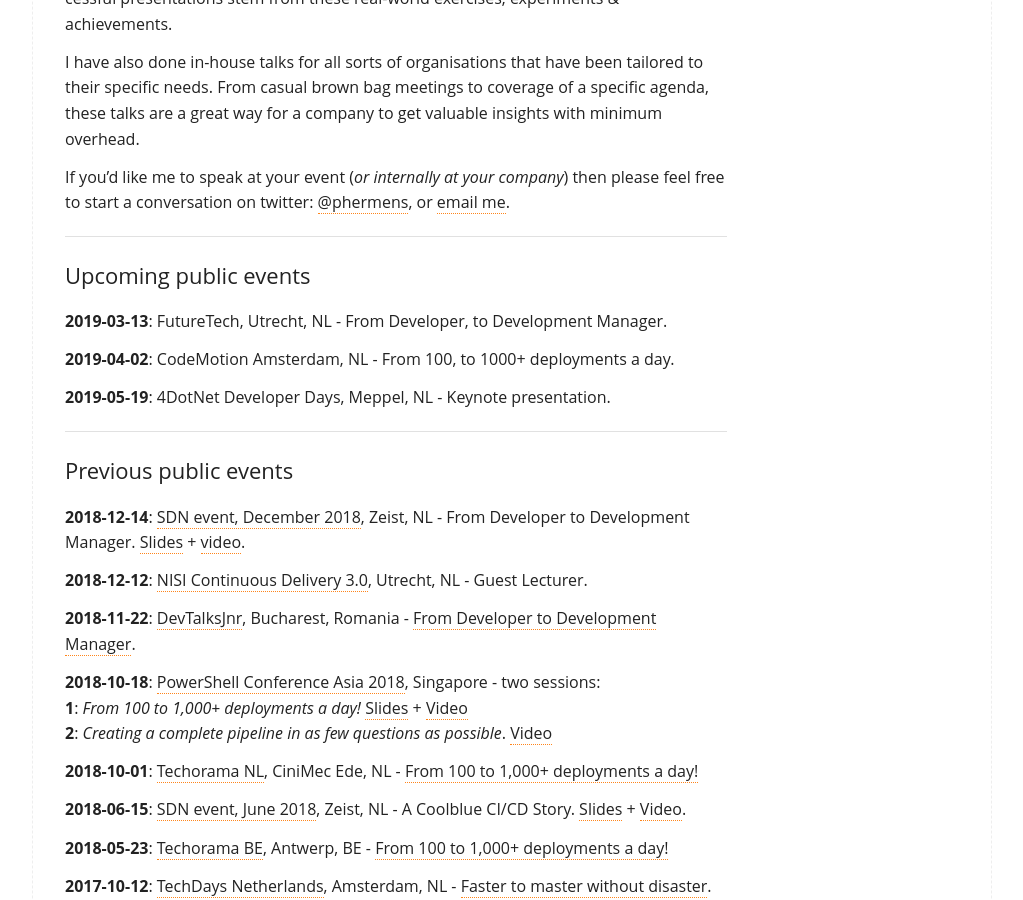
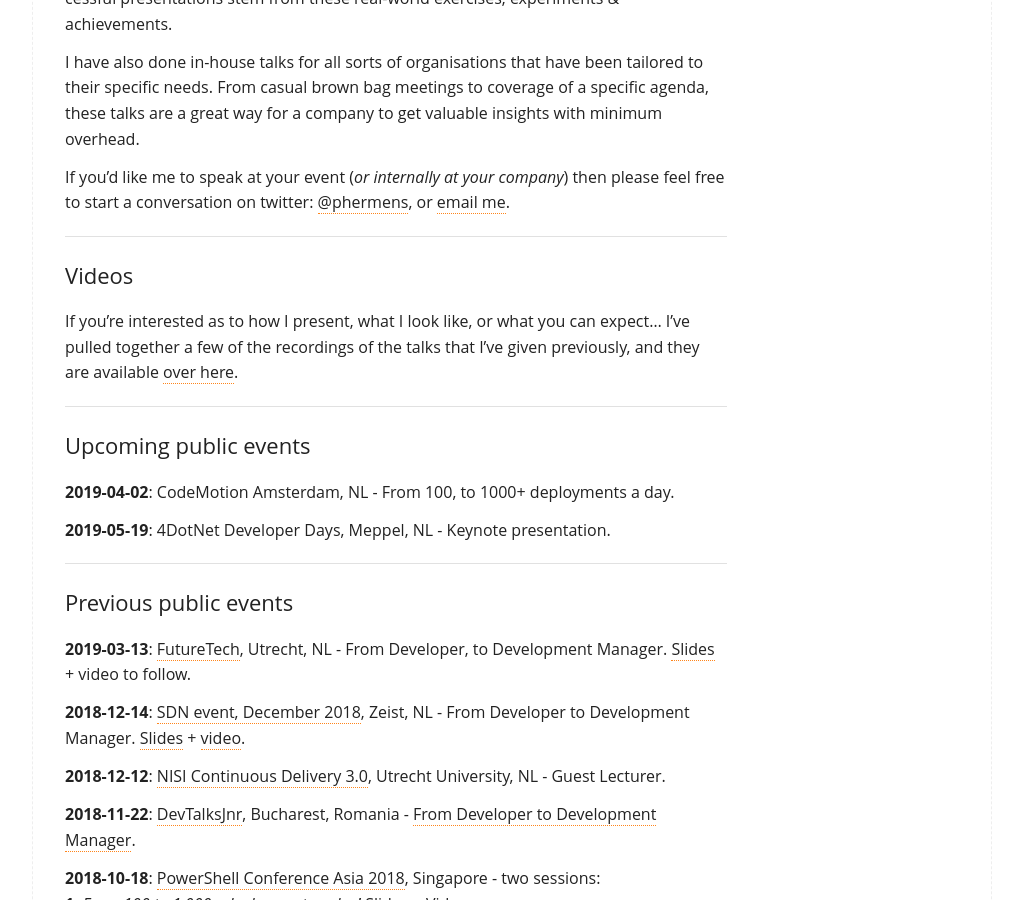
Before and after one commit to PHeonix25/PHeonix25.github.io, a Jekyll site: the page built from speaking.md, in a window 1280 px wide and 900 px high, scrolled down 313 px. Shown: the whole window, without its empty margins (128-1151 px from the left). Built offline with Jekyll 4.4.1, drawn with Linux system fonts in a browser that asks for light colours.

Commit message:
Updated speaking page after FutureTech

```diff
--- a/speaking.md
+++ b/speaking.md
@@ -15,9 +15,13 @@
 
 ----
 
+## Videos
+
+If you're interested as to how I present, what I look like, or what you can expect... I've pulled together a few of the recordings of the talks that I've given previously, and they are available [over here](/speaking/video).
+
+----
+
 ## Upcoming public events
-
-**2019-03-13**: FutureTech, Utrecht, NL - From Developer, to Development Manager.
 
 **2019-04-02**: CodeMotion Amsterdam, NL - From 100, to 1000+ deployments a day.
 
@@ -27,9 +31,11 @@
 
 ## Previous public events
 
+**2019-03-13**: [FutureTech](https://futuretech.nl/sessions/from-developer-to-development-manager/), Utrecht, NL - From Developer, to Development Manager. [Slides](https://speakerdeck.com/pheonix25/from-developer-to-development-manager-sdn-editie) + video to follow.
+
 **2018-12-14**: [SDN event, December 2018](https://www.sdn.nl/EVENTS/14-december-2018), Zeist, NL - From Developer to Development Manager. [Slides](https://speakerdeck.com/pheonix25/from-developer-to-development-manager-sdn-editie) + [video](https://www.youtube.com/watch?v=gXsP8cydEgY).
 
-**2018-12-12**: [NISI Continuous Delivery 3.0](https://nisi.nl/cd30-cursus-in-het-kort), Utrecht, NL - Guest Lecturer.
+**2018-12-12**: [NISI Continuous Delivery 3.0](https://nisi.nl/cd30-cursus-in-het-kort), Utrecht University, NL - Guest Lecturer.
 
 **2018-11-22**: [DevTalksJnr](http://www.devtalks.ro/bucharest/devtalksjr/), Bucharest, Romania - [From Developer to Development Manager](https://speakerdeck.com/pheonix25/from-developer-to-development-manager).
 
```
